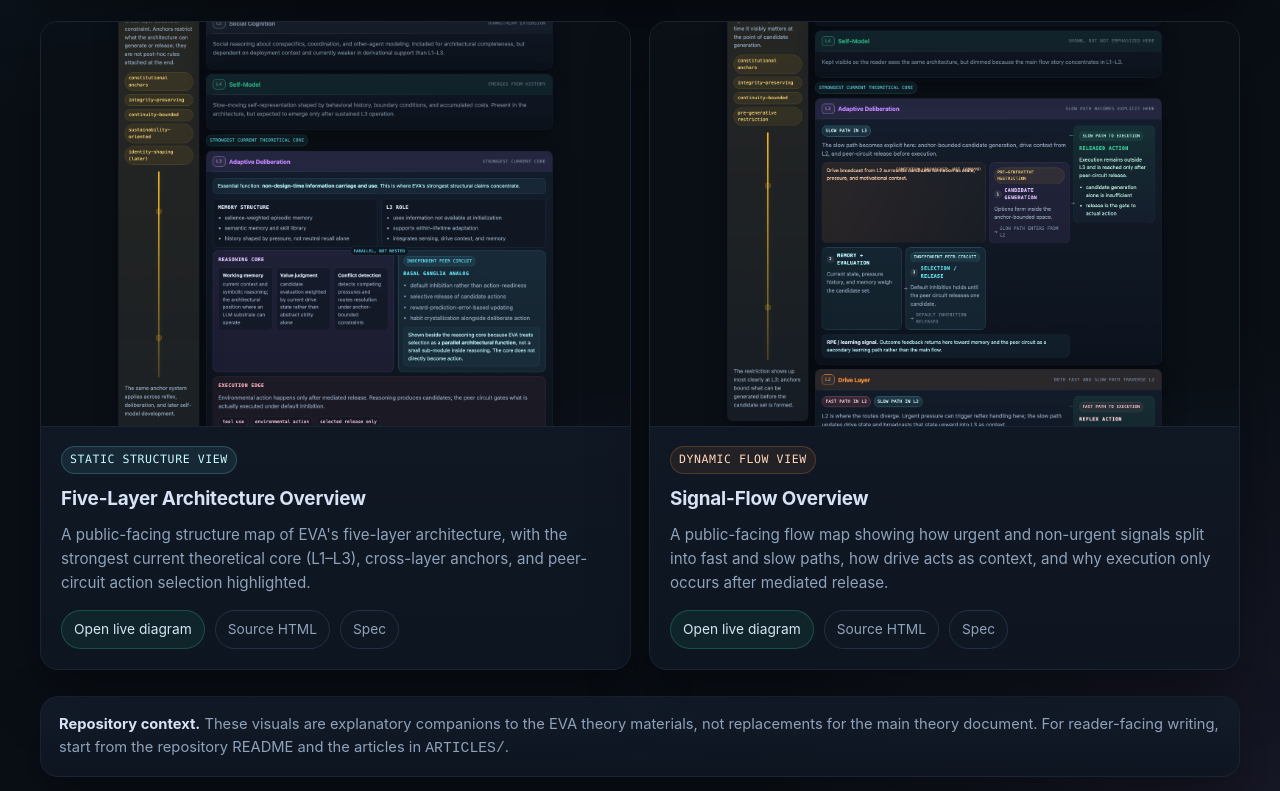
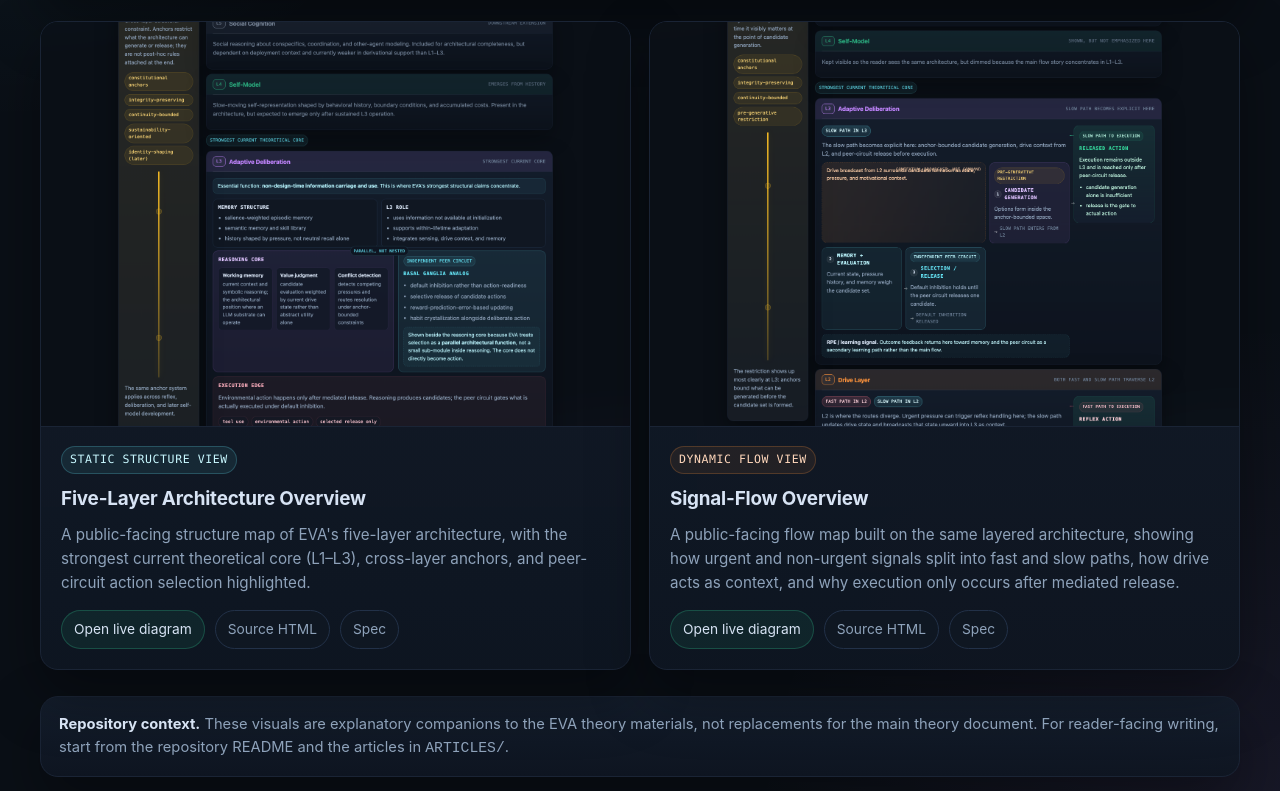
Before and after one commit to slamslammo/eva-theory, a plain HTML site: page index.html in a window 1280 px wide. Shown: the part 370-1161 px from the top of the page. Drawn offline with Linux system fonts and the light colour scheme.

Commit message:
Tighten visual entry guidance for GitHub readers
Clarify the recommended reading order between the five-layer overview and signal-flow visual so GitHub readers can move from static structure to dynamic flow more naturally.

Co-Authored-By: Claude Sonnet 4.6 <noreply@anthropic.com>

```diff
--- a/index.html
+++ b/index.html
@@ -278,8 +278,8 @@
           <div class="badge dynamic">Dynamic flow view</div>
           <h2>Signal-Flow Overview</h2>
           <p>
-            A public-facing flow map showing how urgent and non-urgent signals split into fast and slow paths, how drive
-            acts as context, and why execution only occurs after mediated release.
+            A public-facing flow map built on the same layered architecture, showing how urgent and non-urgent signals split
+            into fast and slow paths, how drive acts as context, and why execution only occurs after mediated release.
           </p>
           <div class="card-actions">
             <a class="link-pill primary" href="VISUALS/signal-flow.html">Open live diagram</a>
```
Also changed, not shown: 2 other files.
